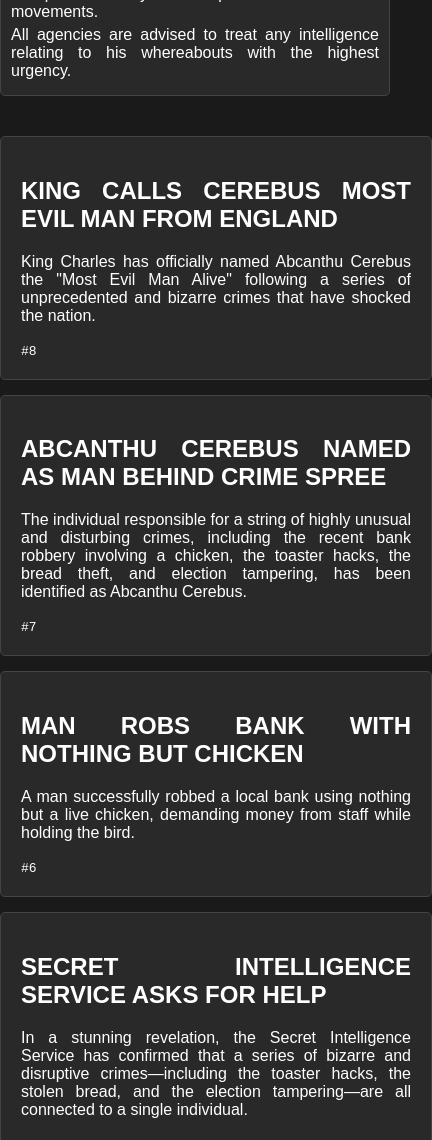
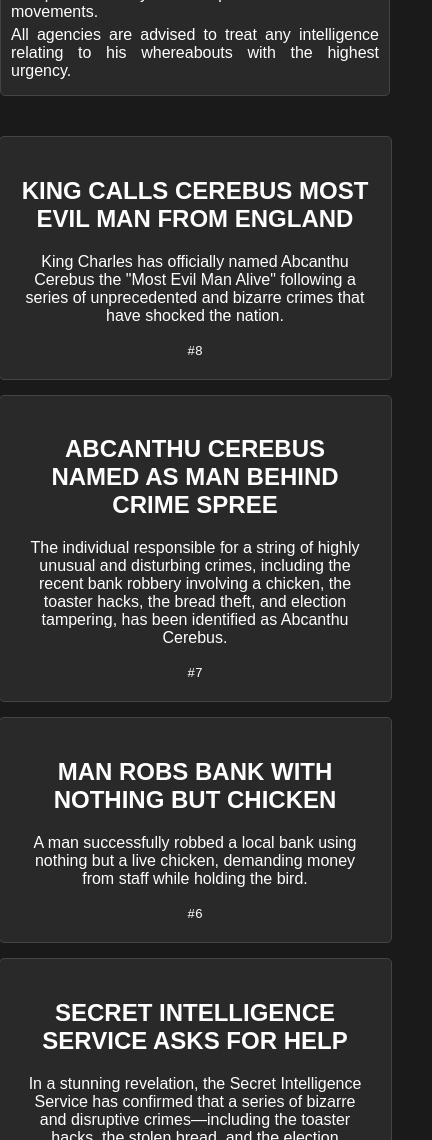
Before and after one commit to abcanthucerebus/abcanthucerebus.github.io, a plain HTML site: page index.html in a window 390 px wide. Shown: the part 860-2000 px from the top of the page, 432 px wide, since content can reach past the window. Drawn offline with Linux system fonts and the light colour scheme.

Commit message:
Update styles.css

```diff
--- a/styles.css
+++ b/styles.css
@@ -216,11 +216,15 @@ a:hover {
         flex: 1 0 100%; /* Make blogs take full width on mobile */
         margin-left: 0;
         max-width: 100%; /* Ensure the container takes full width */
+        display: flex;
+        flex-direction: column;
+        align-items: center; /* Center blog posts */
     }
 
     .blog {
-        width: 100%; /* Each blog takes full width */
+        width: 90%; /* Make each blog post slightly smaller than the container */
         margin-bottom: 15px;
+        text-align: center; /* Center text inside each blog post */
     }
 
     /* Footer: Ensure the footer always stays at the bottom */
```
